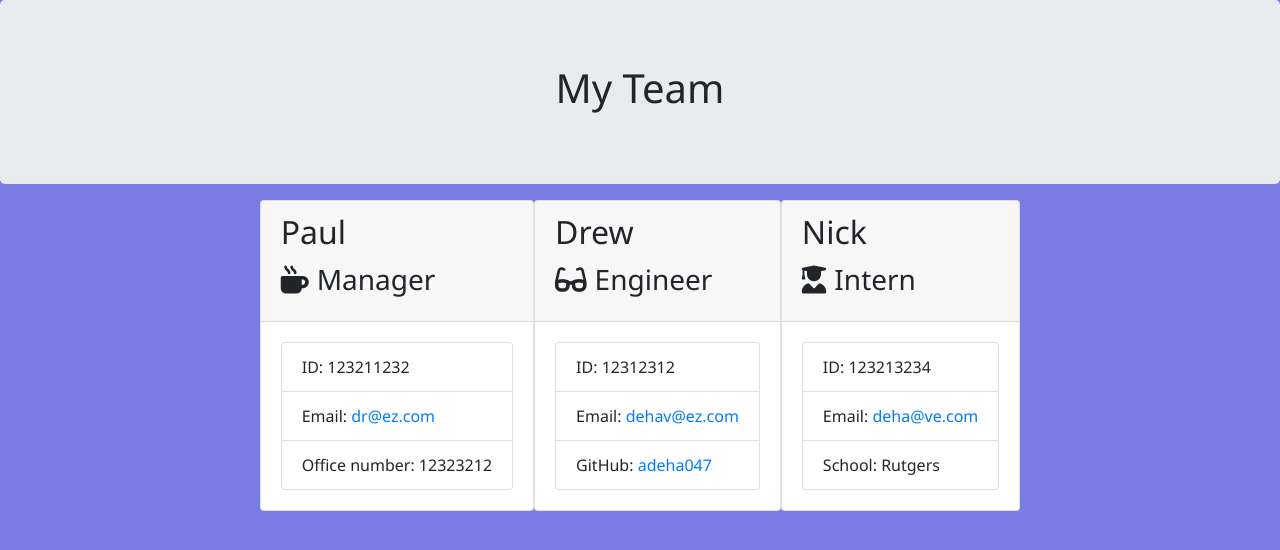
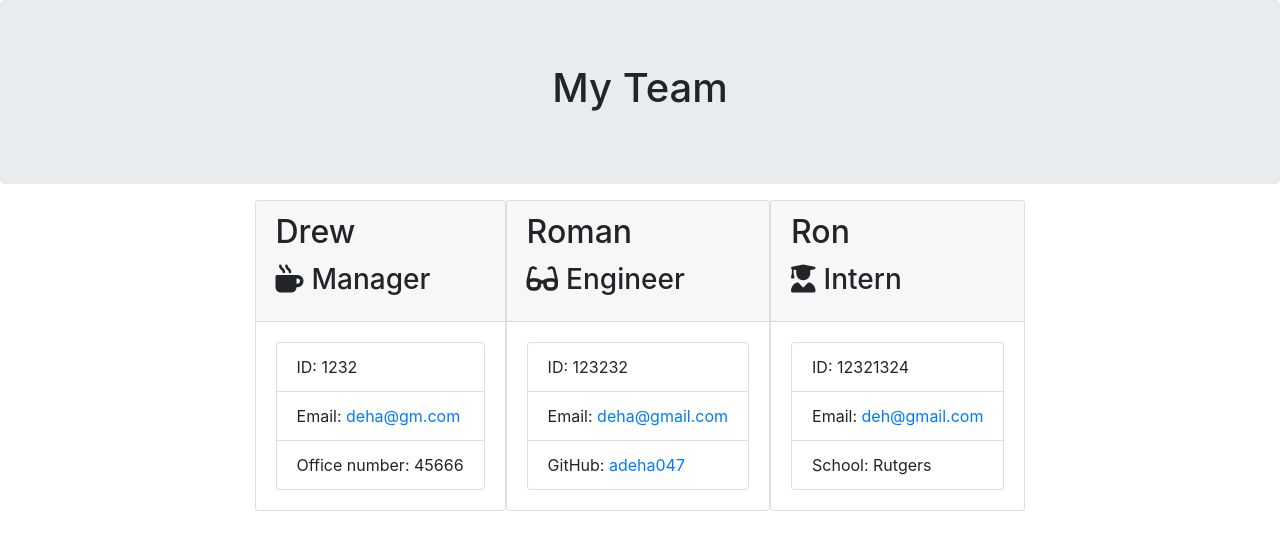
Before and after one commit to adeha047/Company-Management-System, a website: page output/team.html in a window 1280 px wide. Drawn offline with nearby package versions, Linux system fonts and the light colour scheme.

```diff
--- a/output/team.html
+++ b/output/team.html
@@ -8,8 +8,7 @@
     <title>My Team</title>
     <link rel="stylesheet" href="https://stackpath.bootstrapcdn.com/bootstrap/4.3.1/css/bootstrap.min.css"
         integrity="sha384-ggOyR0iXCbMQv3Xipma34MD+dH/1fQ784/j6cY/iJTQUOhcWr7x9JvoRxT2MZw1T" crossorigin="anonymous">
-        <link rel="stylesheet" href="styles.css">
-        <link rel="stylesheet" href="style.css">
+    <link rel="stylesheet" href="style.css">
     <script src="https://kit.fontawesome.com/c502137733.js"></script>
 </head>
 
@@ -26,39 +25,39 @@
             <div class="team-area col-12 d-flex justify-content-center">
                 <div class="card employee-card">
     <div class="card-header">
-        <h2 class="card-title">Paul</h2>
+        <h2 class="card-title">Drew</h2>
         <h3 class="card-title"><i class="fas fa-mug-hot mr-2"></i>Manager</h3>
     </div>
     <div class="card-body">
         <ul class="list-group">
-            <li class="list-group-item">ID: 123211232</li>
-            <li class="list-group-item">Email: <a href="mailto:dr@ez.com">dr@ez.com</a></li>
-            <li class="list-group-item">Office number: 12323212</li>
+            <li class="list-group-item">ID: 1232</li>
+            <li class="list-group-item">Email: <a href="mailto:deha@gm.com">deha@gm.com</a></li>
+            <li class="list-group-item">Office number: 45666</li>
         </ul>
     </div>
 </div>
 <div class="card employee-card">
     <div class="card-header">
-        <h2 class="card-title">Drew</h2>
+        <h2 class="card-title">Roman</h2>
         <h3 class="card-title"><i class="fas fa-glasses mr-2"></i>Engineer</h3>
     </div>
     <div class="card-body">
         <ul class="list-group">
-            <li class="list-group-item">ID: 12312312</li>
-            <li class="list-group-item">Email: <a href="mailto:dehav@ez.com">dehav@ez.com</a></li>
+            <li class="list-group-item">ID: 123232</li>
+            <li class="list-group-item">Email: <a href="mailto:deha@gmail.com">deha@gmail.com</a></li>
             <li class="list-group-item">GitHub: <a href="https://github.com/adeha047" target="_blank" rel="noopener noreferrer">adeha047</a></li>
         </ul>
     </div>
 </div>
 <div class="card employee-card">
     <div class="card-header">
-        <h2 class="card-title">Nick</h2>
+        <h2 class="card-title">Ron</h2>
         <h3 class="card-title"><i class="fas fa-user-graduate mr-2"></i>Intern</h3>
     </div>
     <div class="card-body">
         <ul class="list-group">
-            <li class="list-group-item">ID: 123213234</li>
-            <li class="list-group-item">Email: <a href="mailto:deha@ve.com">deha@ve.com</a></li>
+            <li class="list-group-item">ID: 12321324</li>
+            <li class="list-group-item">Email: <a href="mailto:deh@gmail.com">deh@gmail.com</a></li>
             <li class="list-group-item">School: Rutgers</li>
         </ul>
     </div>
```
Also changed, not shown: README.md, 4 other files.
